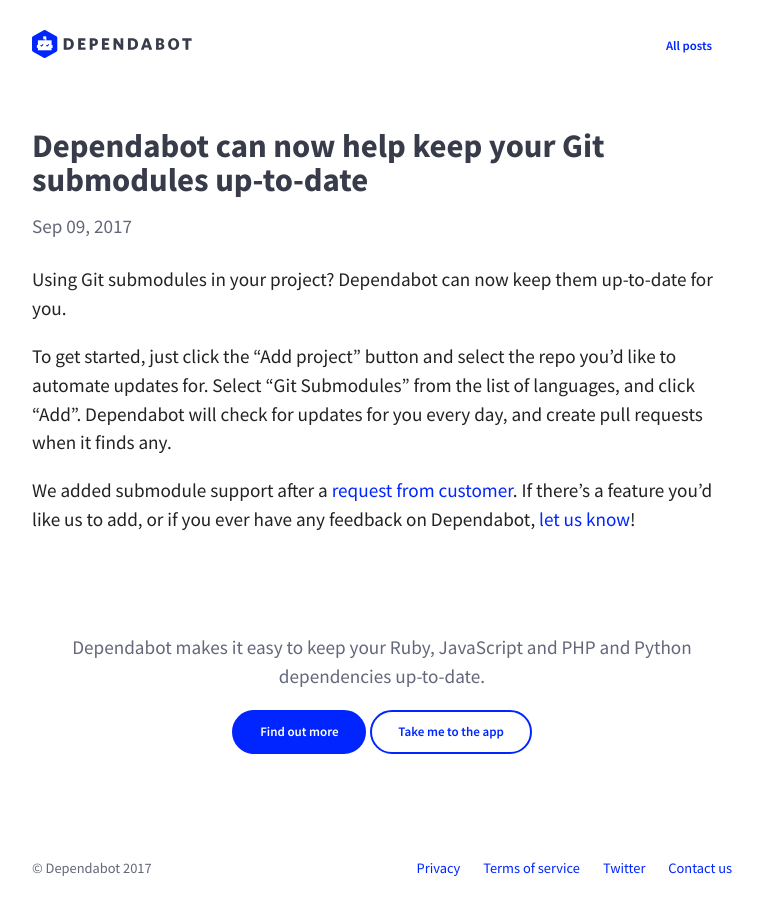
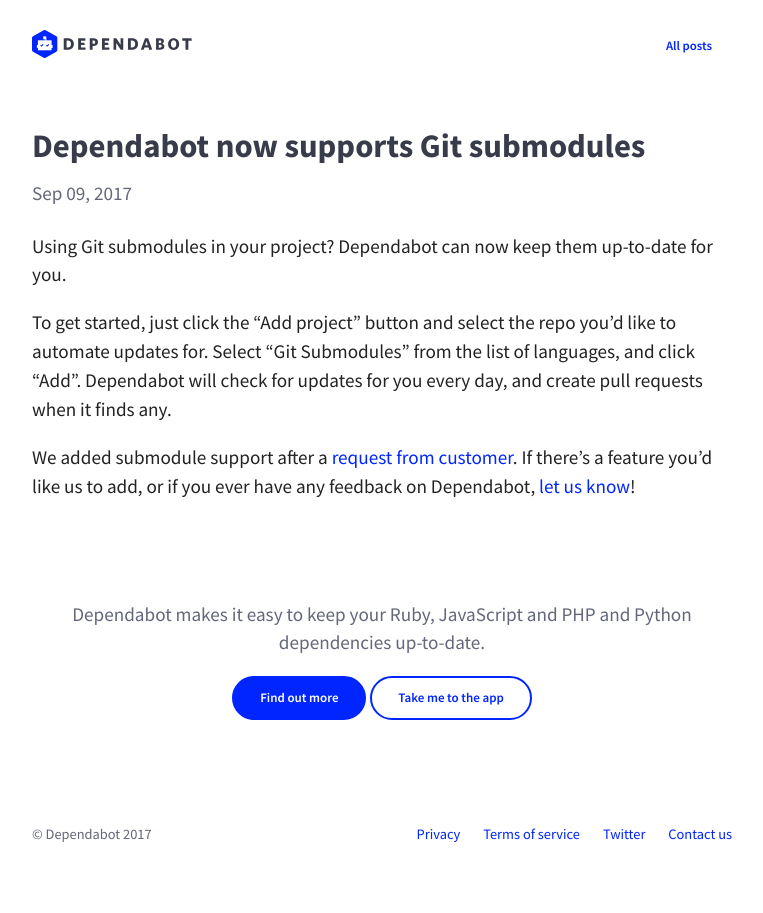
Before and after one commit to desenvolvedorIcotrade/App.bot, a Jekyll site: the page built from blog/_posts/2017-09-09-dependabot-now-supports-git-submodules.md, in a window 1280 px wide. Shown: the whole page, without its empty margins (258-1021 px from the left). Built offline with Jekyll 4.4.1, drawn with Linux system fonts in a browser that asks for light colours; nearby versions of some CDN libraries.

Commit message:
Title I like, regardless of SEO

```diff
--- a/blog/_posts/2017-09-09-dependabot-now-supports-git-submodules.md
+++ b/blog/_posts/2017-09-09-dependabot-now-supports-git-submodules.md
@@ -1,6 +1,6 @@
 ---
 layout: post
-title:  "Dependabot can now help keep your Git submodules up-to-date"
+title:  "Dependabot now supports Git submodules"
 date:   2017-09-09 10:00:00 +0100
 ---
 
```
